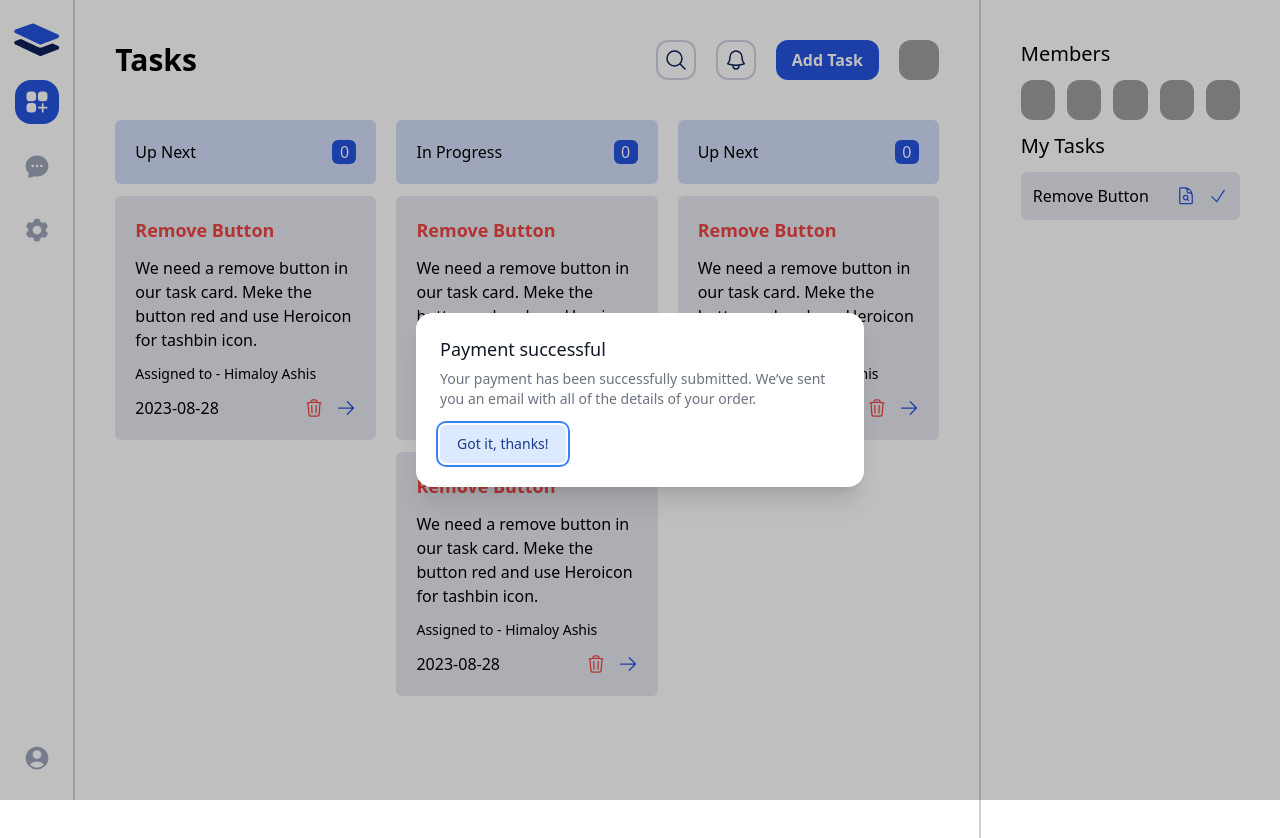
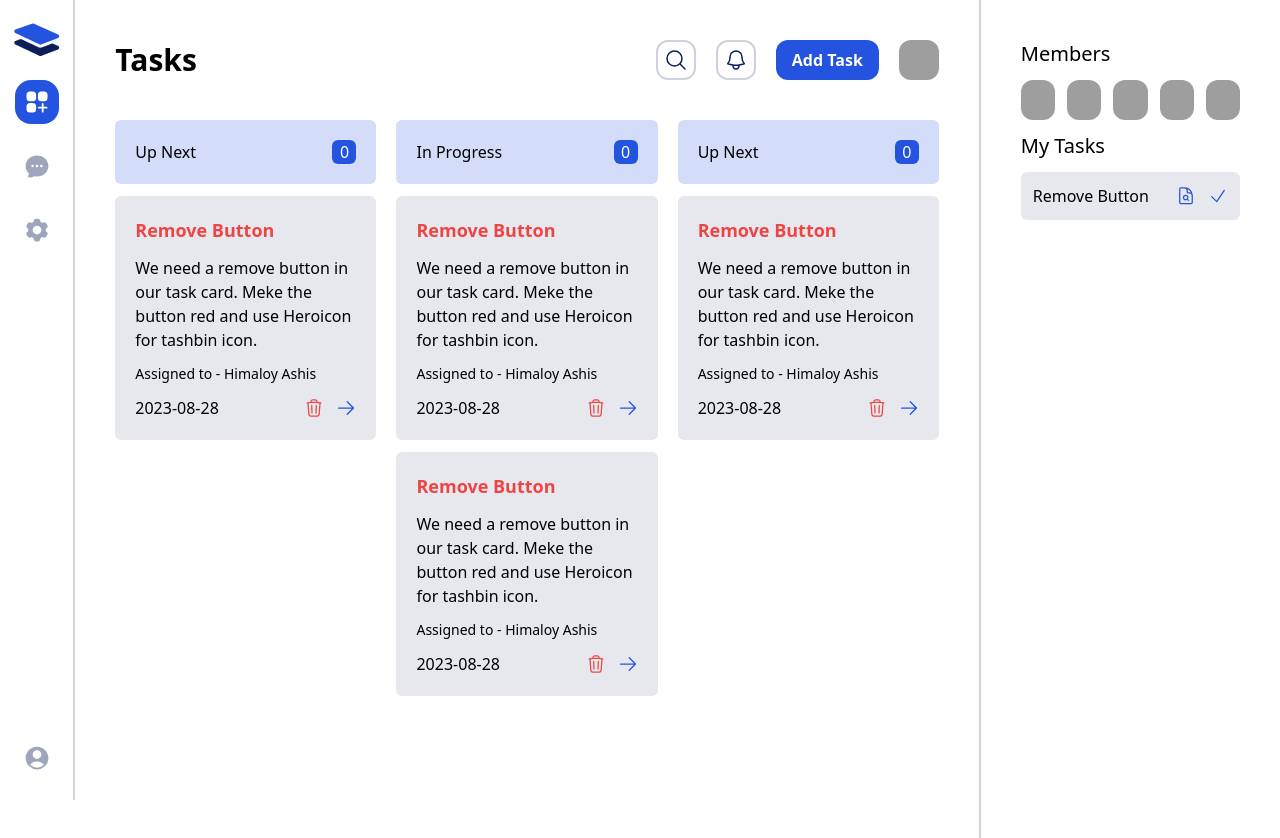
Before and after one commit to HimaloyAshis/task-master, a React (Vite) app: page / in a window 1280 px wide. Shown: the top 838 px of the page. Built offline with nearby package versions, Linux system fonts and the light colour scheme; grey boxes are pictures that could not be loaded.

Commit message:
modal oppened successfully

```diff
--- a/src/components/ui/Modal.jsx
+++ b/src/components/ui/Modal.jsx
@@ -1,29 +1,16 @@
 import { Dialog, Transition } from '@headlessui/react'
 import { Fragment, useState } from 'react'
 
-export default function MyModal() {
-    let [isOpen, setIsOpen] = useState(true)
+export default function Modal({isOpen, setIsOpen}) {
 
     function closeModal() {
         setIsOpen(false)
     }
 
-    function openModal() {
-        setIsOpen(true)
-    }
+
 
     return (
         <>
-            <div className="fixed inset-0 flex items-center justify-center">
-                <button
-                    type="button"
-                    onClick={openModal}
-                    className="rounded-md bg-black bg-opacity-20 px-4 py-2 text-sm font-medium text-white hover:bg-opacity-30 focus:outline-none focus-visible:ring-2 focus-visible:ring-white focus-visible:ring-opacity-75"
-                >
-                    Open dialog
-                </button>
-            </div>
-
             <Transition appear show={isOpen} as={Fragment}>
                 <Dialog as="div" className="relative z-10" onClose={closeModal}>
                     <Transition.Child
--- a/src/pages/Tasks.jsx
+++ b/src/pages/Tasks.jsx
@@ -2,8 +2,12 @@ import { BellIcon, MagnifyingGlassIcon } from '@heroicons/react/24/outline';
 import MyTasks from '../components/tasks/MyTasks';
 import TaskCard from '../components/tasks/TaskCard';
 import MyModal from '../components/ui/Modal';
+import { useState } from 'react';
 
 const Tasks = () => {
+
+  const [isOpen, setIsOpen]  = useState(false)
+
   return (
     <div className="h-screen grid grid-cols-12">
       <div className="col-span-9 px-10 pt-10">
@@ -18,8 +22,8 @@ const Tasks = () => {
             <button className="border-2 border-secondary/20 hover:border-primary hover:bg-primary rounded-xl h-10 w-10 grid place-content-center text-secondary hover:text-white transition-all">
               <BellIcon className="h-6 w-6" />
             </button>
-            <button className="btn btn-primary">Add Task</button>
-            <MyModal></MyModal>
+            <button onClick={()=>setIsOpen(!isOpen)} className="btn btn-primary">Add Task</button>
+            <MyModal isOpen={isOpen} setIsOpen={setIsOpen} ></MyModal>
             <div className="h-10 w-10 rounded-xl overflow-hidden">
               <img
                 src="https://images.unsplash.com/photo-1528892952291-009c663ce843?ixlib=rb-4.0.3&ixid=M3wxMjA3fDB8MHxwaG90by1wYWdlfHx8fGVufDB8fHx8fA%3D%3D&auto=format&fit=crop&w=644&q=80"
```
